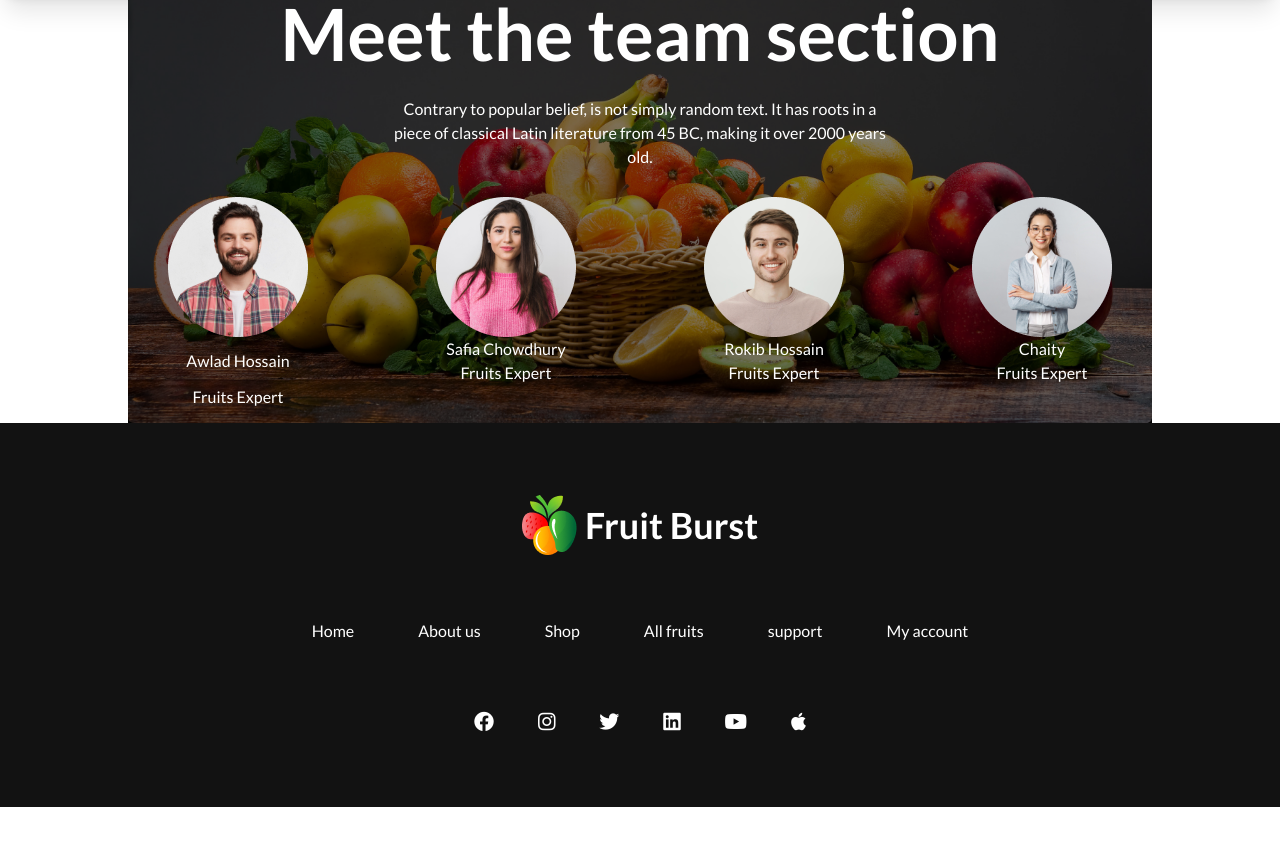
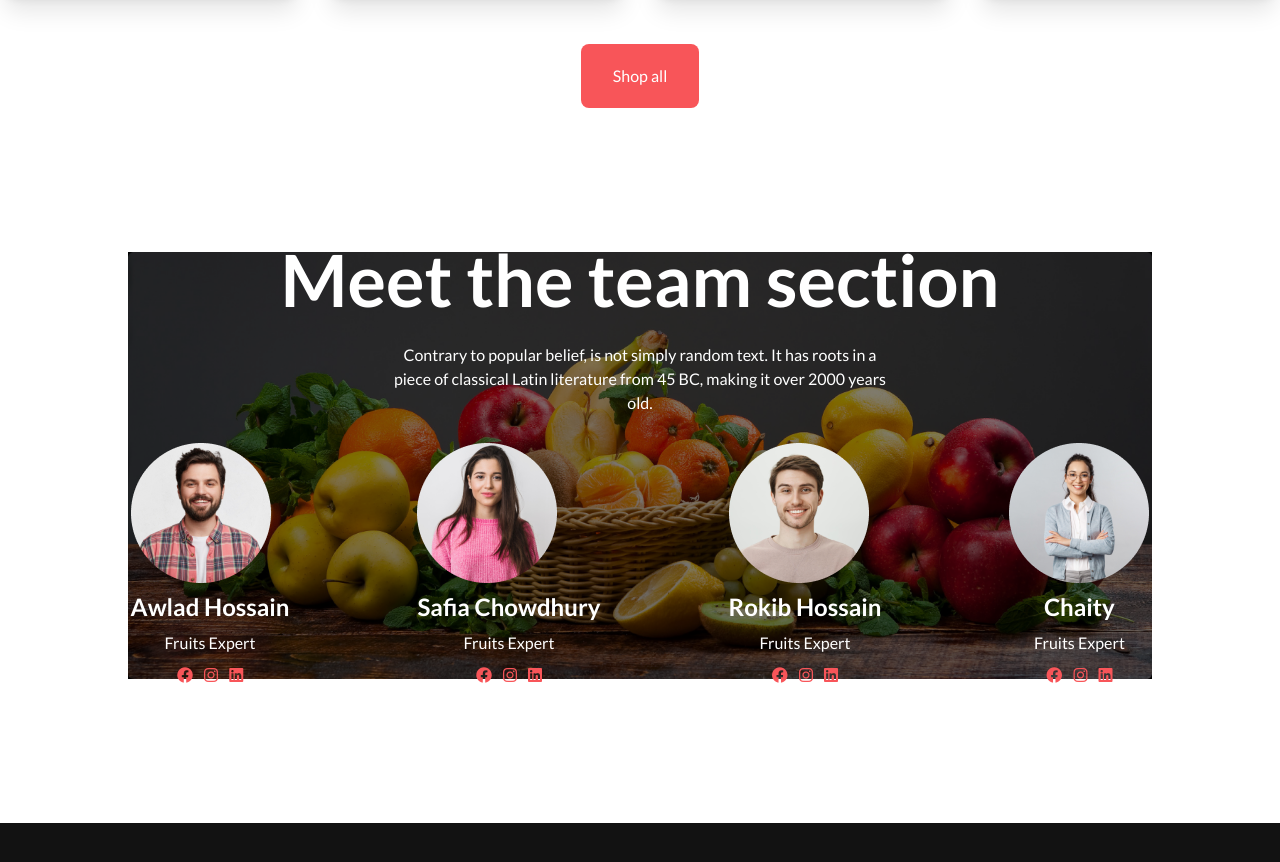
Before and after one commit to FahadHossainBabor/Fruits-Assignment, a plain HTML site: page index.html in a window 1280 px wide. Shown: the part 1818-2680 px from the top of the page. Before the commit the page ends 2625 px from the top, so only its background shows below. Drawn offline with nearby package versions, Linux system fonts and the light colour scheme.

Commit message:
Added some new features

```diff
--- a/index.html
+++ b/index.html
@@ -483,10 +483,14 @@
 
         </div>
 
+       <div class="flex justify-center mt-12">
+        <button class="px-8 py-5 text-white bg-[#F85559] rounded-lg">Shop all</button>
+       </div>
+
       </section>
 
       <!-- Meet our team section -->
-      <section>
+      <section class="my-36">
         <div
           class="w-4/5 mx-auto container relative flex justify-center items-center bg-black"
         >
@@ -495,41 +499,58 @@
           <div class="absolute text-white text-center">
             <div class="space-y-7">
               <h1 class="text-7xl font-bold">Meet the team section</h1>
-              <p class="text-base w-1/2 mx-auto">
+              <p class="text-base w-1/2 mx-auto font-medium" >
                 Contrary to popular belief, is not simply random text. It has
                 roots in a piece of classical Latin literature from 45 BC,
                 making it over 2000 years old.
               </p>
               <div class="flex justify-center gap-32">
-                <div class="space-y-3">
+                <div class="space-y-2">
                   <img src="./images/member1.png" alt="" />
-                  <h3>Awlad Hossain</h3>
+                  <h3 class="text-2xl font-bold">Awlad Hossain</h3>
                   <p>Fruits Expert</p>
-                  <p></p>
+                  <p class="space-x-2 text-[#F85559]">
+
+                    <i class="fa-brands fa-facebook"></i>
+                    <i class="fa-brands fa-instagram"></i>
+                    <i class="fa-brands fa-linkedin"></i>
+
+                  </p>
                 </div>
-                <div>
+                <div class="space-y-2">
                   <img src="./images/member2.png" alt="" />
-                  <h3>Safia Chowdhury</h3>
+                  <h3 class="text-2xl font-bold">Safia Chowdhury</h3>
                   <p>Fruits Expert</p>
-                  <p></p>
+                  <p class="space-x-2 text-[#F85559]"><i class="fa-brands fa-facebook"></i>
+                    <i class="fa-brands fa-instagram"></i>
+                    <i class="fa-brands fa-linkedin"></i></p>
                 </div>
-                <div>
+                <div class="space-y-2">
                   <img src="./images/member3.png" alt="" />
-                  <h3>Rokib Hossain</h3>
+                  <h3 class="text-2xl font-bold">Rokib Hossain</h3>
                   <p>Fruits Expert</p>
-                  <p></p>
+                  <p class="space-x-2 text-[#F85559]"><i class="fa-brands fa-facebook"></i>
+                    <i class="fa-brands fa-instagram"></i>
+                    <i class="fa-brands fa-linkedin"></i></p>
                 </div>
-                <div>
+                <div class="space-y-2">
                   <img src="./images/member4.png" alt="" />
-                  <h3>Chaity</h3>
+                  <h3 class="text-2xl font-bold">Chaity</h3>
                   <p>Fruits Expert</p>
-                  <p></p>
+                  <p class="space-x-2 text-[#F85559]"><i class="fa-brands fa-facebook"></i>
+                    <i class="fa-brands fa-instagram"></i>
+                    <i class="fa-brands fa-linkedin"></i></p>
                 </div>
               </div>
             </div>
           </div>
         </div>
-        <!-- text descriptions -->
+      </section>
+
+      <!-- Why choose us -->
+
+      <section>
+
       </section>
     </main>
 
```
